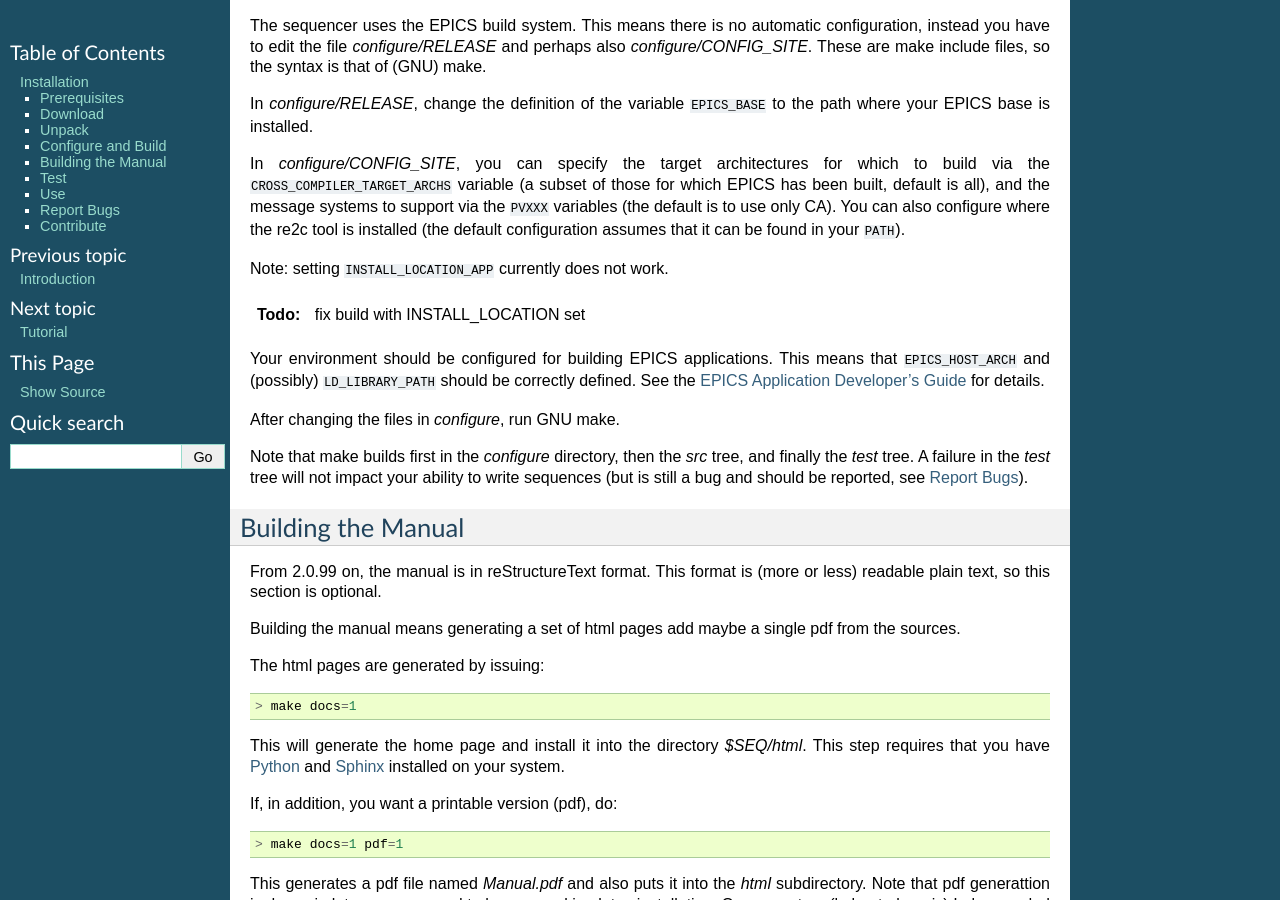
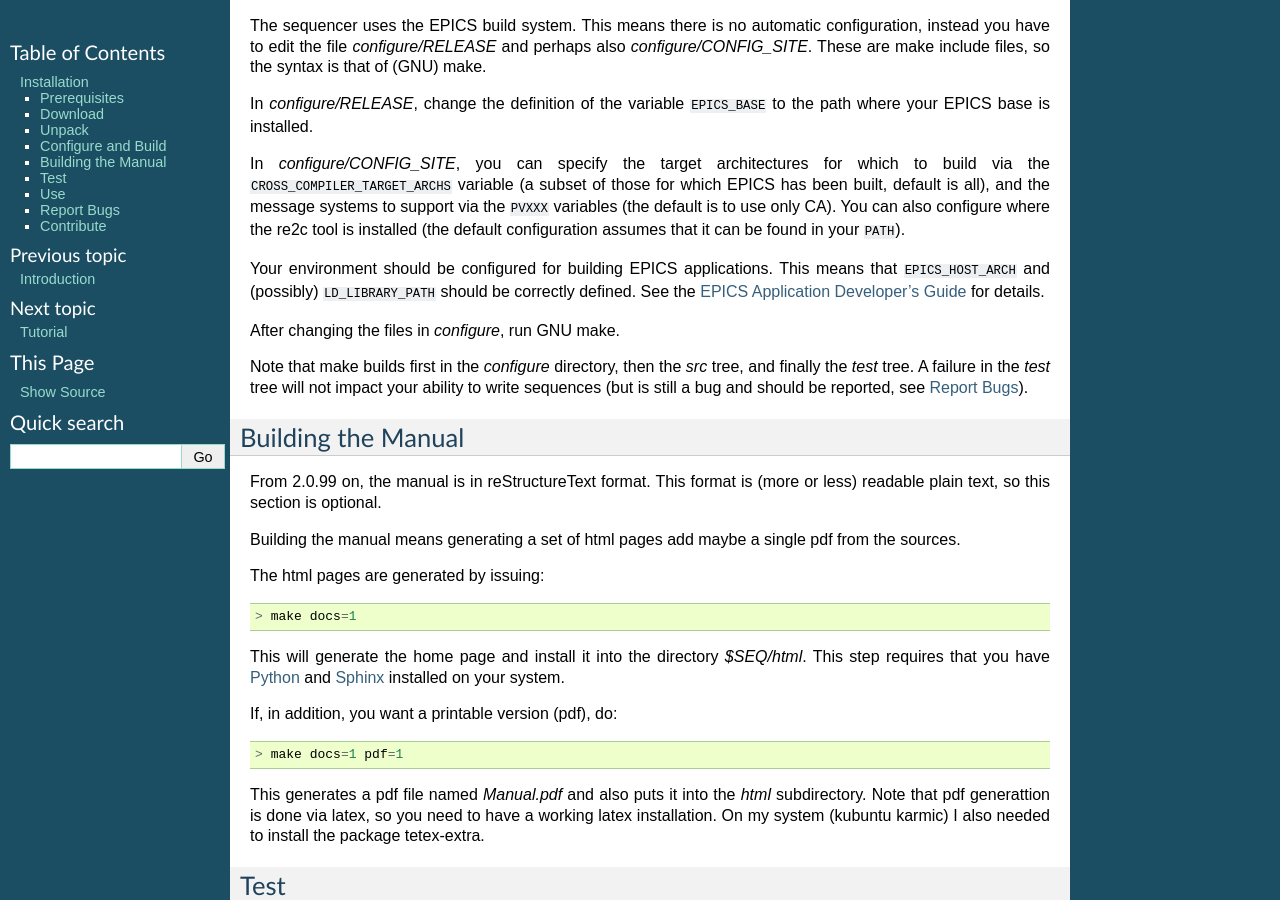
Before and after one commit to jeonghanlee/sequencer-2-2, a Sphinx documentation site: the page built from documentation/Installation.txt, in a window 1280 px wide and 900 px high, scrolled down 1651 px. Built offline with Sphinx 7.4.7, drawn with Linux system fonts in a browser that asks for light colours.

Commit message:
configure: INSTALL_LOCATION_APP->INSTALL_LOCATION

```diff
--- a/documentation/Installation.txt
+++ b/documentation/Installation.txt
@@ -134,10 +134,6 @@ the message systems to support via the ``PVXXX`` variables (the default
 is to use only CA). You can also configure where the re2c tool is
 installed (the default configuration assumes that it can be found in
 your ``PATH``).
-
-Note: setting ``INSTALL_LOCATION_APP`` currently does not work.
-
-.. todo:: fix build with INSTALL_LOCATION set
 
 Your environment should be configured for building EPICS applications.
 This means that ``EPICS_HOST_ARCH`` and (possibly) ``LD_LIBRARY_PATH``
```
Also changed, not shown: 1 other file.
